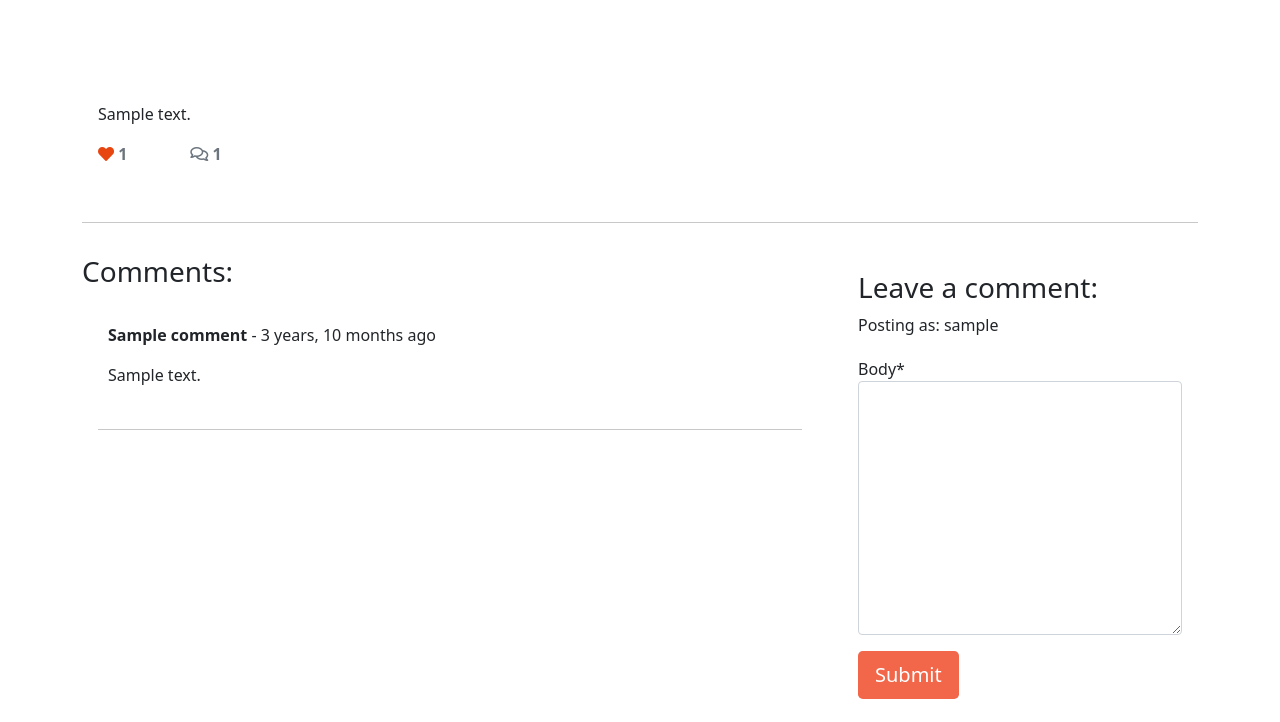
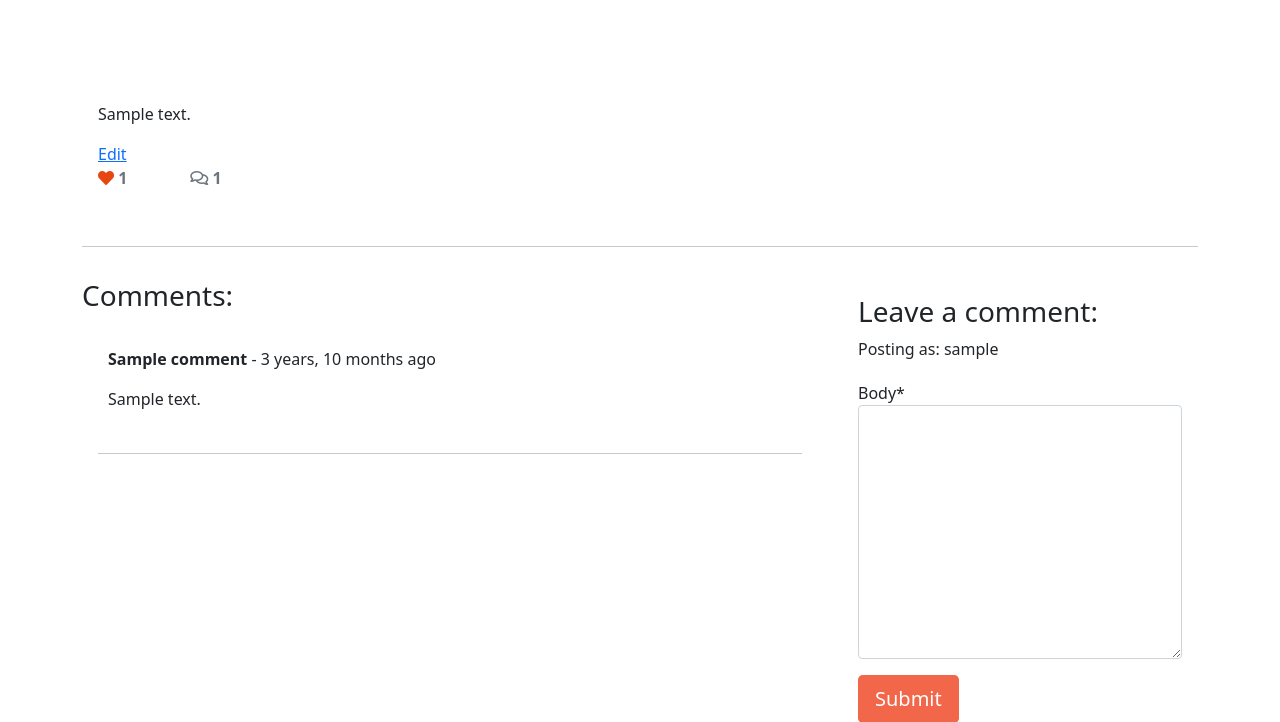
Before and after one commit to MarkD117/craftmasters, a Django app: a page that uses templates/project_detail.html in a window 1280 px wide. Shown: the part 266-988 px from the top of the page. Run offline with Django 3.2, Linux system fonts and the light colour scheme; a user stored in the database is signed in; tables that the repository leaves empty hold one stand-in row (values such as "Sample post"); parts of the project's set-up code (start-up, migrations or seed data) failed here and were passed over; some libraries are stand-ins or nearby versions.

Commit message:
Add edit button to project_detail page

```diff
--- a/templates/project_detail.html
+++ b/templates/project_detail.html
@@ -31,6 +31,9 @@
                     <!-- safe filter used to prevent malicious content -->
                     {{ project.content | safe }}
                 </p>
+                {% if request.user == project.author %}
+                <a href="{% url 'update_project' slug=project.slug %}">Edit</a>
+                {% endif %}
                 <div class="row">
                     <div class="col-1">
                         <strong>
```
